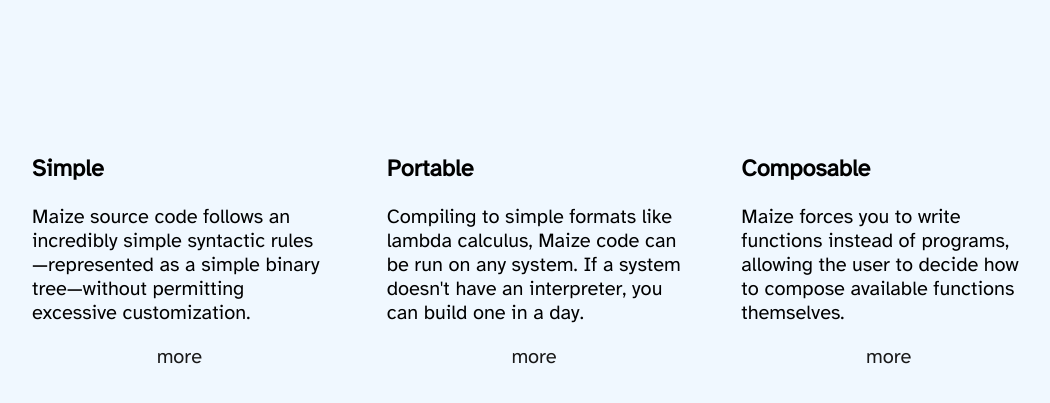
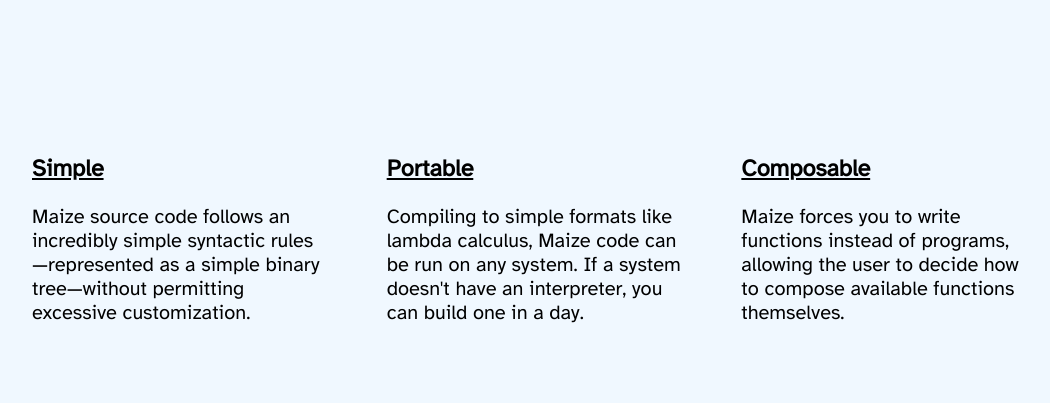
Before and after one commit to GoldenStack/maize-docs, an Astro site: page / in a window 1280 px wide. Shown: the part 369-772 px from the top of the page, without its empty margins (106-1156 px from the left). Built offline with nearby package versions, Linux system fonts and the light colour scheme; Astro itself is replaced by a stand-in of ours.

Commit message:
Fix feature buttons

```diff
--- a/src/pages/index.astro
+++ b/src/pages/index.astro
@@ -19,45 +19,35 @@
 		</div>
 	</div>
 	<div id="features" class="column-container">
-		<div class="column">
-			<h3>Simple</h3>
+		<a target="_blank" rel="noreferrer" href="/philosophy#simple" class="link column">
+			<h3><u>Simple</u></h3>
 			<p>
 				Maize source code follows an incredibly simple syntactic rules—represented as a simple binary tree—without permitting excessive customization.
 			</p>
-			<div class="text-center">
-				<a target="_blank" rel="noreferrer" href="/philosophy#simple" class="link">more</a>
-			</div>
-		</div>
-		<div class="column">
-			<h3>Portable</h3>
+		</a>
+		<a target="_blank" rel="noreferrer" href="/philosophy#portable" class="link column">
+			<h3><u>Portable</u></h3>
 			<p>
 				Compiling to simple formats like lambda calculus, Maize code can be run on any system. If a system doesn't have an interpreter, you can build one in a day.
 			</p>
-			<div class="text-center">
-				<a target="_blank" rel="noreferrer" href="/philosophy#portable" class="link">more</a>
-			</div>
-		</div>
-		<div class="column">
-			<h3>Composable</h3>
+		</a>
+		<a target="_blank" rel="noreferrer" href="/philosophy#composable" class="link column">
+			<h3><u>Composable</u></h3>
 			<p>
 				Maize forces you to write functions instead of programs, allowing the user to decide how to compose available functions themselves.
 			</p>
-			<div class="text-center">
-				<a target="_blank" rel="noreferrer" href="/philosophy#composable" class="link">more</a>
-			</div>
-		</div>
+		</a>
 	</div>
 </Page>
 
 <style>
 	.link {
 		text-decoration: none;
-		color: rgb(25, 25, 25);
+		color: black;
 	}
 
 	.link:hover {
-		text-decoration: underline;
-		color: black;
+		background-color: rgb(229, 243, 255);
 	}
 
 	.column-container {
```
